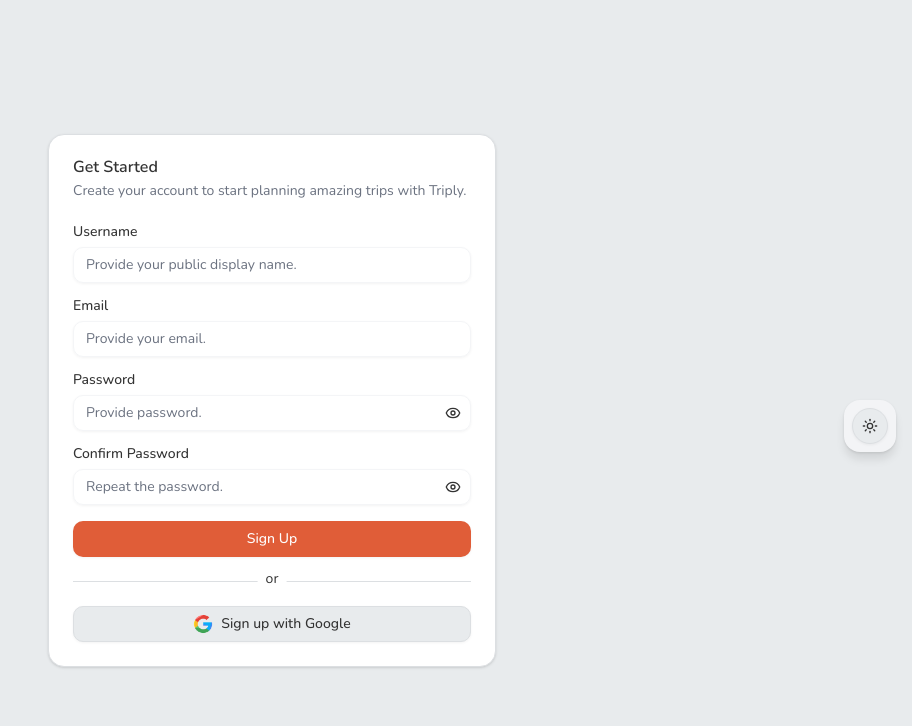
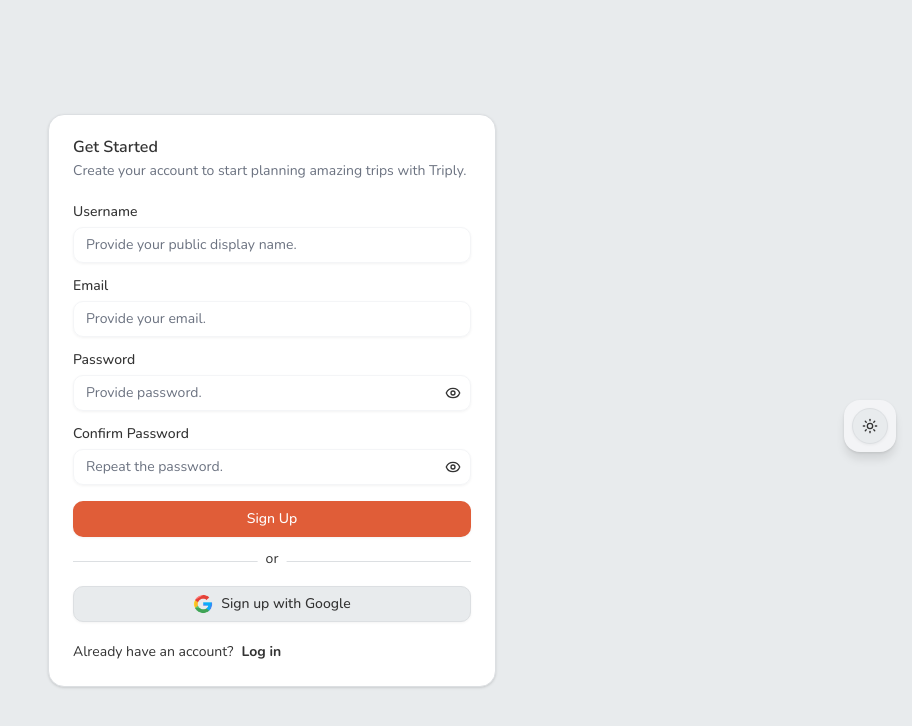
Before and after one commit to nickAndrey/triply, a Next.js app: page /signup in a window 1280 px wide. Shown: the top 726 px of the page, without its empty margins (368-1280 px from the left). Built offline with nearby package versions, Linux system fonts and the light colour scheme; no server answers.

Commit message:
add link to login page on signup page

```diff
--- a/app/(auth)/signup/page.tsx
+++ b/app/(auth)/signup/page.tsx
@@ -10,6 +10,7 @@ import {
 } from '@/chadcn/components/ui/card';
 import { Metadata } from 'next';
 import Image from 'next/image';
+import Link from 'next/link';
 
 export const metadata: Metadata = {
   title: 'Triply | Sign Up',
@@ -29,7 +30,7 @@ export default function SignupPage() {
           </CardDescription>
         </CardHeader>
 
-        <CardContent>
+        <CardContent className="flex flex-col">
           <SignupForm />
           <DividerWithText text="or" />
           <Button className="w-full" variant="outline">
@@ -42,6 +43,12 @@ export default function SignupPage() {
             />
             Sign up with Google
           </Button>
+          <p className="text-sm inline-flex items-center gap-2 mt-5">
+            Already have an account?
+            <Link href="/login" className="hover:underline font-bold">
+              Log in
+            </Link>
+          </p>
         </CardContent>
       </Card>
     </main>
```
